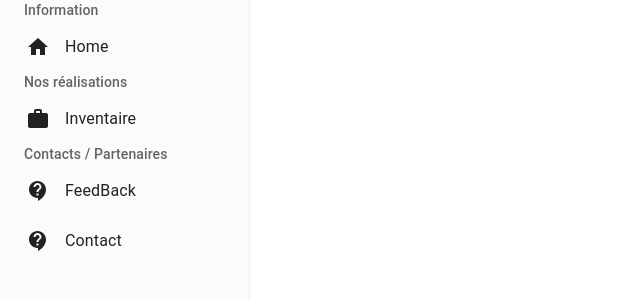
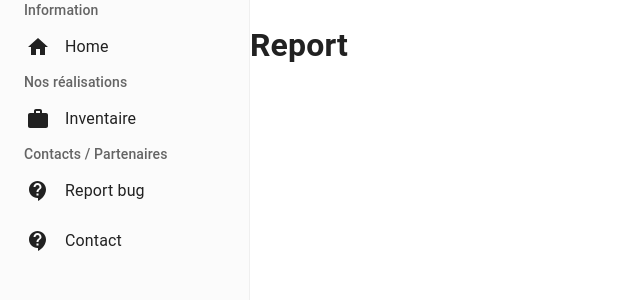
Before and after one commit to InnovaTech-Solution/association, a React (Create React App) app in the folder Front/: page /report in a window 1280 px wide. Shown: the top 300 px of the page, without its empty margins (0-640 px from the left). Built offline with nearby package versions, Linux system fonts and the light colour scheme.

Commit message:
start report bug layout

```diff
--- a/Front/src/Component/Headers/SideBar.jsx
+++ b/Front/src/Component/Headers/SideBar.jsx
@@ -56,8 +56,8 @@ const SidebarCustom = () => {
                 </Typography>
                 <Item
                     icon={<ContactIcon/>}
-                    title="FeedBack"
-                    to="/feedback"
+                    title="Report bug"
+                    to="/report"
                 />
                 <Item
                     icon={<ContactIcon/>}
--- a/Front/src/Layout/Main.jsx
+++ b/Front/src/Layout/Main.jsx
@@ -2,7 +2,7 @@ import React from 'react';
 import {Route, Routes} from 'react-router-dom';
 import Home from '../Pages/Home';
 import Inventory from '../Pages/Inventory';
-import FeedBack from '../Pages/FeedBack';
+import Report from '../Pages/Report';
 import Contact from '../Pages/Contact';
 import Sidebar from "../Component/Headers/SideBar";
 import {Box} from "@mui/material";
@@ -18,7 +18,7 @@ export default function Main() {
                     <Routes>
                         <Route path="/home" element={<Home/>}/>
                         <Route path="/inventory" element={<Inventory/>}/>
-                        <Route path="/feedback" element={<FeedBack/>}/>
+                        <Route path="/report" element={<Report/>}/>
                         <Route path="/contact" element={<Contact/>}/>
                     </Routes>
                 </div>
--- a/Front/src/Pages/FeedBack.jsx
+++ /dev/null
@@ -1,7 +0,0 @@
-export default function FeedBack() {
-    return (
-        <div>
-            <h1>FeedBack</h1>
-        </div>
-    )
-}
--- /dev/null
+++ b/Front/src/Pages/Report.jsx
@@ -0,0 +1,10 @@
+import React, {useState} from 'react';
+import {TextField, Button} from '@mui/material';
+
+export default function Report() {
+    return (
+        <div>
+            <h1>Report</h1>
+        </div>
+    );
+}
```
